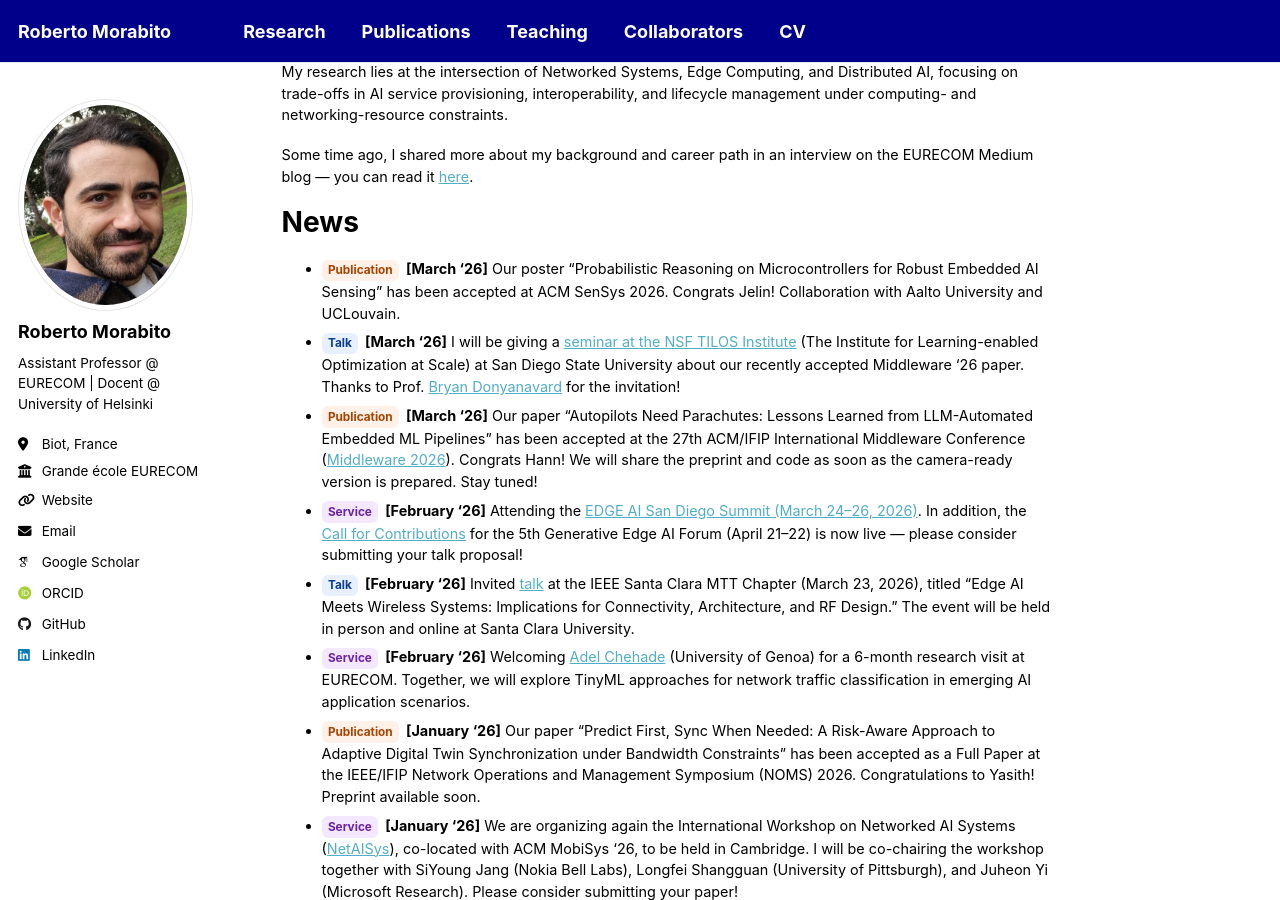
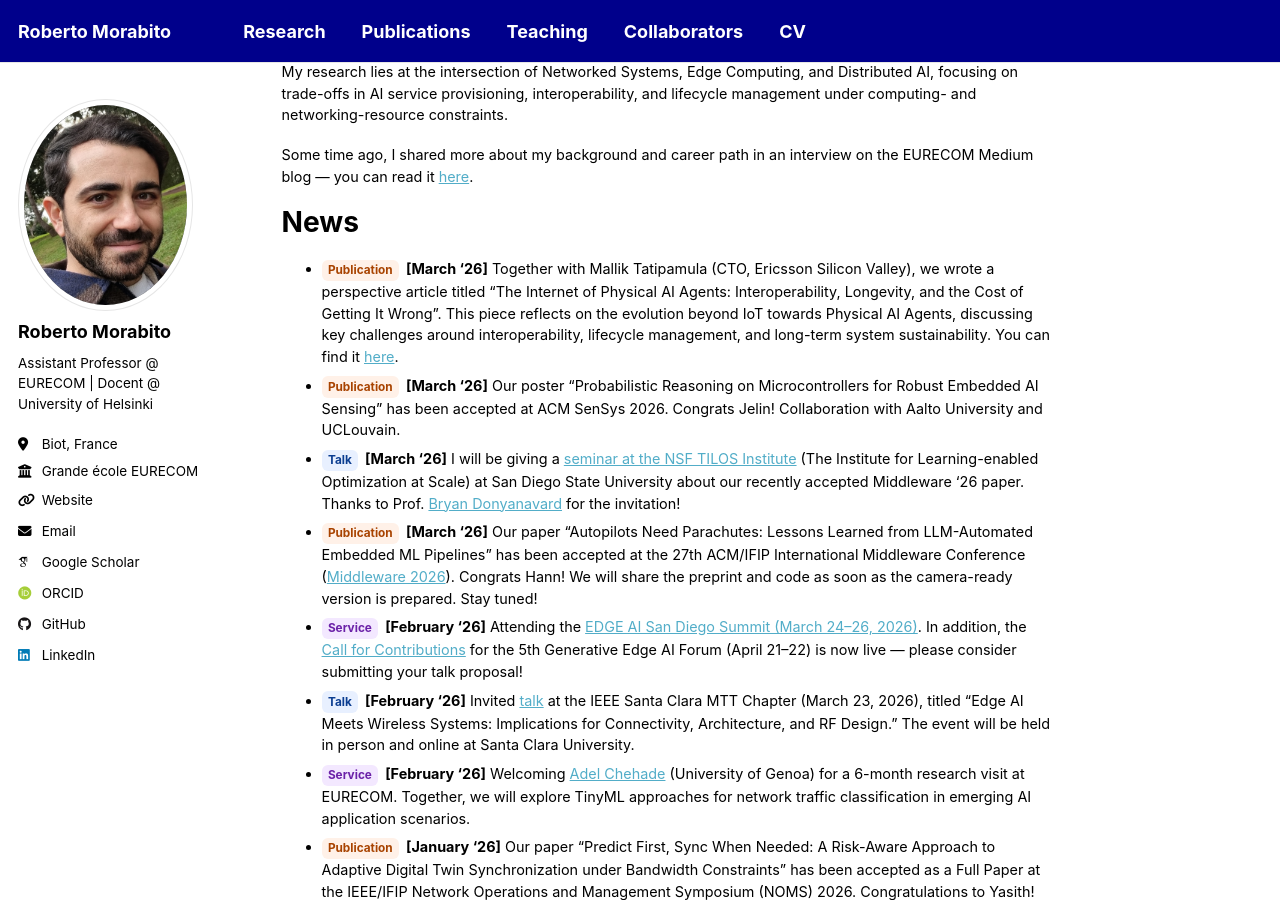
Before and after one commit to robertmora/robertmora.github.io, a Jekyll site: the page built from _pages/about.md, in a window 1280 px wide and 900 px high, scrolled down 439 px. Built offline with Jekyll 4.4.1, drawn with Linux system fonts in a browser that asks for light colours; some web fonts are replaced; a script that is not in the unit is left out.

Commit message:
Update about.md

```diff
--- a/_pages/about.md
+++ b/_pages/about.md
@@ -18,6 +18,7 @@ Some time ago, I shared more about my background and career path in an interview
 
 News
 ======
+- [Publication](){:.tag .tag--pub} **[March '26]** Together with Mallik Tatipamula (CTO, Ericsson Silicon Valley), we wrote a perspective article titled "The Internet of Physical AI Agents: Interoperability, Longevity, and the Cost of Getting It Wrong". This piece reflects on the evolution beyond IoT towards Physical AI Agents, discussing key challenges around interoperability, lifecycle management, and long-term system sustainability. You can find it [here](https://arxiv.org/pdf/2603.15900){:target="_blank"}.
 - [Publication](){:.tag .tag--pub} **[March '26]** Our poster "Probabilistic Reasoning on Microcontrollers for Robust Embedded AI Sensing" has been accepted at ACM SenSys 2026. Congrats Jelin! Collaboration with Aalto University and UCLouvain.
 - [Talk](){:.tag .tag--talk} **[March '26]** I will be giving a [seminar at the NSF TILOS Institute](https://tilos.ai/event/tilos-sdsu-seminar-autopilots-need-parachutes-reliability-lessons-from-llm-automated-embedded-ai-systems/){:target="_blank"} (The Institute for Learning-enabled Optimization at Scale) at San Diego State University about our recently accepted Middleware '26 paper. Thanks to Prof. [Bryan Donyanavard](https://bryandony.github.io/){:target="_blank"} for the invitation!
 - [Publication](){:.tag .tag--pub} **[March '26]** Our paper "Autopilots Need Parachutes: Lessons Learned from LLM-Automated Embedded ML Pipelines" has been accepted at the 27th ACM/IFIP International Middleware Conference ([Middleware 2026](https://middleware-conf.github.io/2026/){:target="_blank"}). Congrats Hann! We will share the preprint and code as soon as the camera-ready version is prepared. Stay tuned!
```
